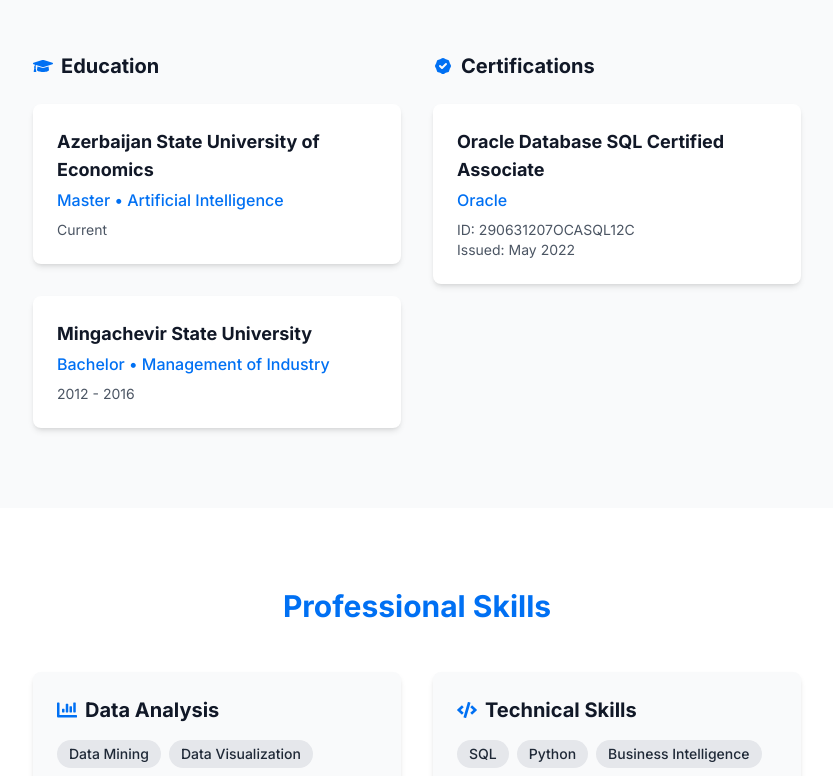
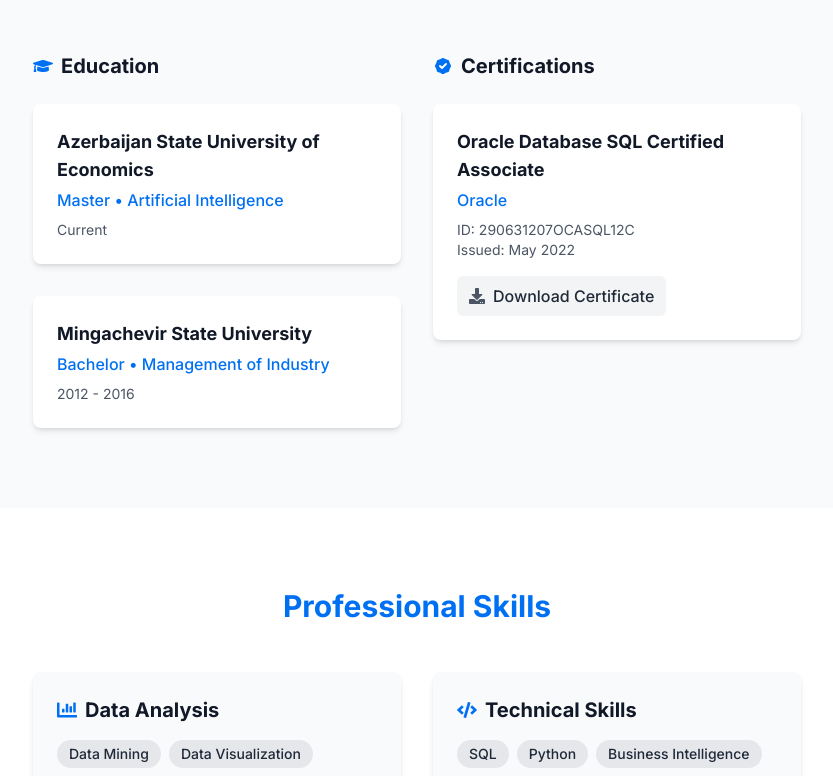
Before and after one commit to ulvibashir/profile, a Next.js app: page / in a window 1280 px wide. Shown: the part 2044-2820 px from the top of the page, without its empty margins (223-1056 px from the left). Built offline with nearby package versions, Linux system fonts and the light colour scheme.

Commit message:
Update Education.tsx

```diff
--- a/src/components/Education.tsx
+++ b/src/components/Education.tsx
@@ -2,6 +2,7 @@
 
 import { motion } from 'framer-motion'
 import { FaGraduationCap } from 'react-icons/fa'
+import DownloadButton from './DownloadButton'
 
 const educationData = [
   {
@@ -23,7 +24,8 @@ const certificationData = [
     title: 'Oracle Database SQL Certified Associate',
     issuer: 'Oracle',
     id: '290631207OCASQL12C',
-    date: 'May 2022'
+    date: 'May 2022',
+    pdfUrl: '/OCA.pdf'
   }
 ]
 
@@ -75,6 +77,7 @@ const Education = () => {
                     issuer={cert.issuer}
                     id={cert.id}
                     date={cert.date}
+                    pdfUrl={cert.pdfUrl}
                     index={index}
                   />
                 ))}
@@ -116,10 +119,11 @@ interface CertificationItemProps {
   issuer: string
   id: string
   date: string
+  pdfUrl?: string
   index: number
 }
 
-const CertificationItem = ({ title, issuer, id, date, index }: CertificationItemProps) => {
+const CertificationItem = ({ title, issuer, id, date, pdfUrl, index }: CertificationItemProps) => {
   return (
     <motion.div
       initial={{ opacity: 0, y: 20 }}
@@ -132,6 +136,16 @@ const CertificationItem = ({ title, issuer, id, date, index }: CertificationItem
       <p className="text-primary font-medium">{issuer}</p>
       <p className="text-gray-600 text-sm mt-2">ID: {id}</p>
       <p className="text-gray-600 text-sm">Issued: {date}</p>
+
+      {pdfUrl && (
+        <div className="mt-4">
+          <DownloadButton
+            filePath={pdfUrl}
+            label="Download Certificate"
+            variant="secondary"
+          />
+        </div>
+      )}
     </motion.div>
   )
 }
```
